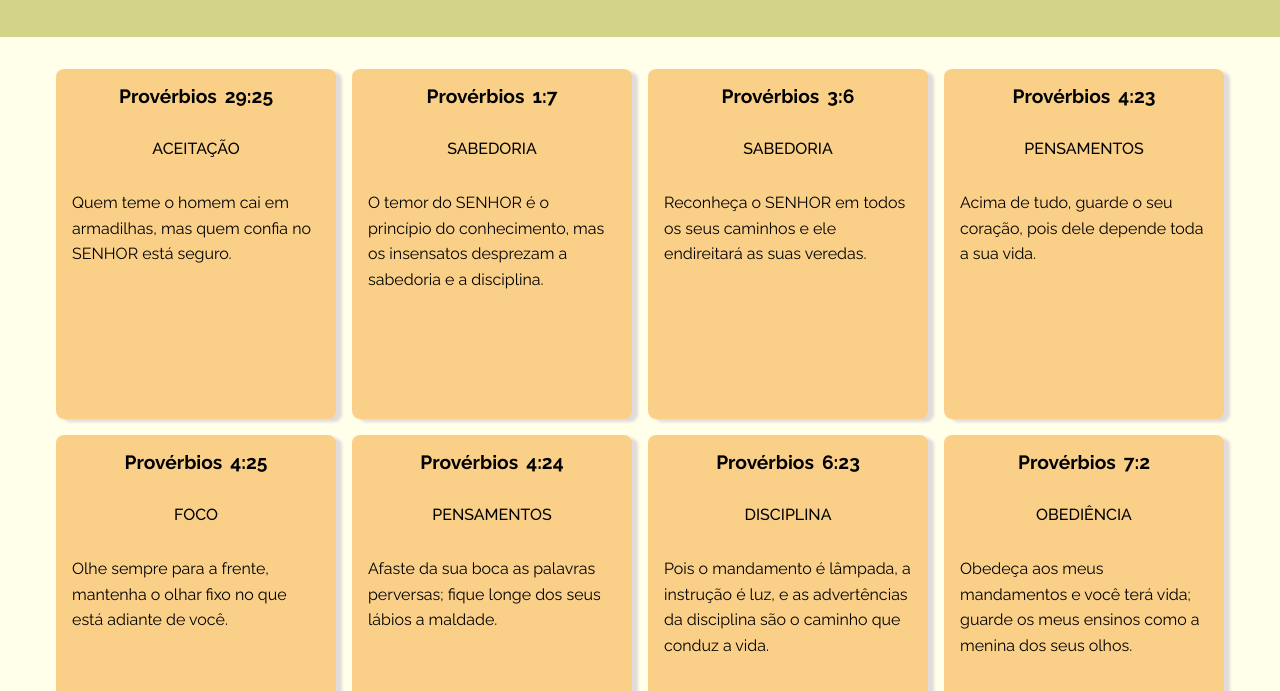
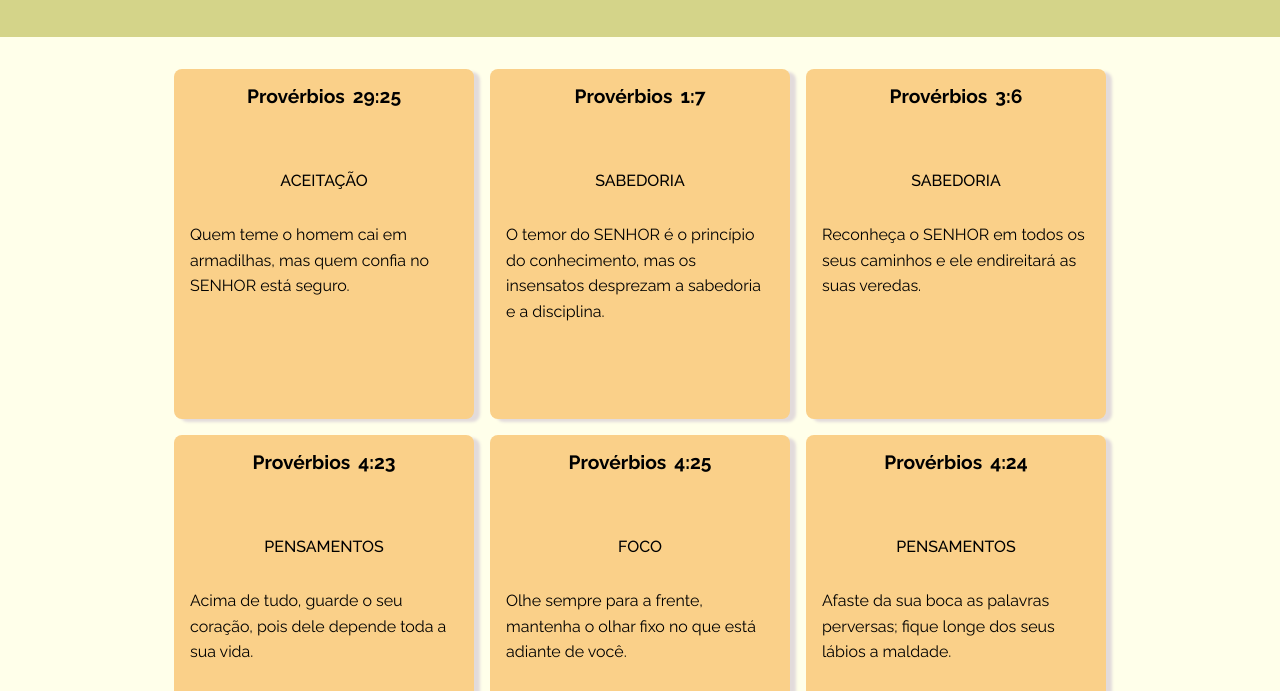
Before and after one commit to NandoSTI/flash-cards-proverbios, a plain HTML site: page index.html in a window 1280 px wide. Shown: the part 109-800 px from the top of the page. Drawn offline with Linux system fonts and the light colour scheme.

Commit message:
Quarto-commit

```diff
--- a/css/styles.css
+++ b/css/styles.css
@@ -103,7 +103,7 @@ main .cards-container {
 
 main .card-proverbios {
     background-color: var(--background-color-card);
-    width: 280px;
+    width: 300px;
     height: 350px;
     padding: 1rem;
     display: flex;
@@ -124,6 +124,7 @@ main .title-card {
 main .tema-card {
     text-transform: uppercase;
     font-weight: 500;
+    margin-top: 2rem;
 }
 
 main .description {
```
